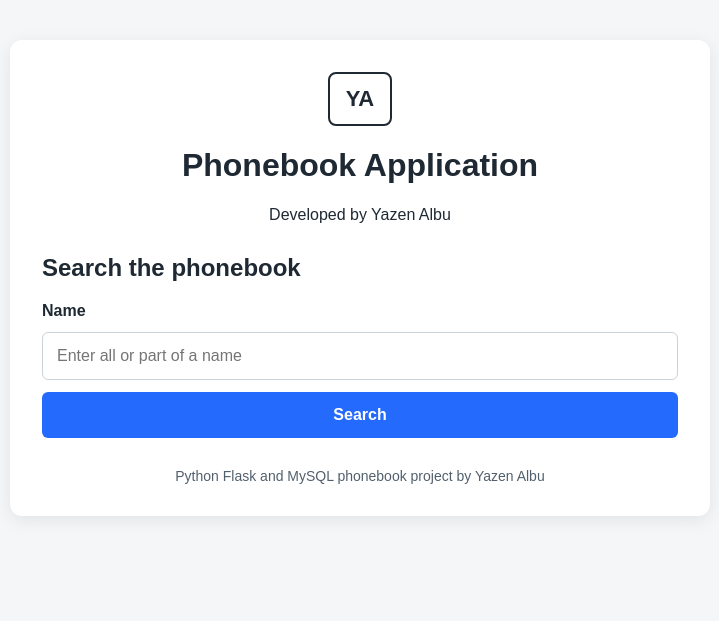
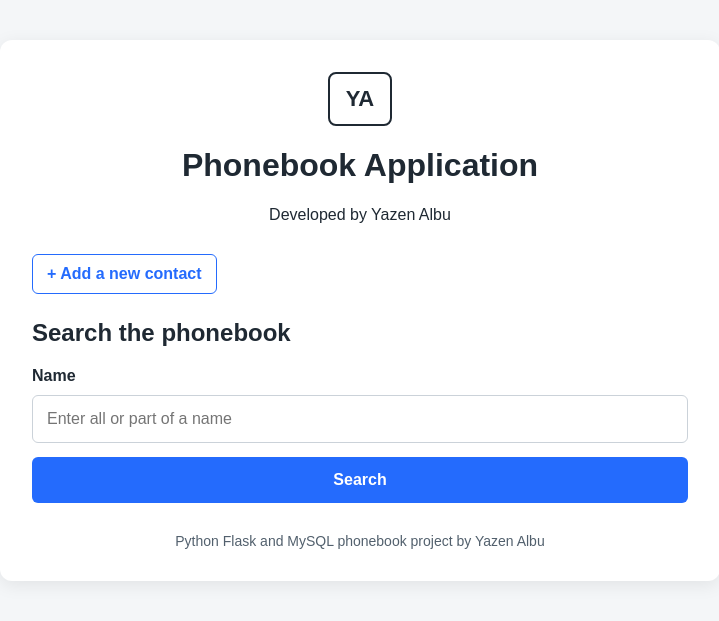
Before and after one commit to yazenAlbu/phonebook-cloudformation-project, a Flask app: page / in a window 1280 px wide. Shown: the top 621 px of the page, without its empty margins (280-999 px from the left). Run offline with Flask 3, Linux system fonts and the light colour scheme.

Commit message:
Add contact update feature

```diff
--- a/app.py
+++ b/app.py
@@ -1,8 +1,17 @@
 import os
+import re
 
 import pymysql
 from dotenv import load_dotenv
-from flask import Flask, render_template, request
+from flask import (
+    Flask,
+    abort,
+    flash,
+    redirect,
+    render_template,
+    request,
+    url_for,
+)
 
 
 # Load variables from the local .env file.
@@ -14,6 +23,11 @@ app = Flask(__name__)
 
 
 # General application settings.
+app.config["SECRET_KEY"] = os.getenv(
+    "APP_SECRET_KEY",
+    "change-this-key-in-production",
+)
+
 DEVELOPER_NAME = os.getenv("DEVELOPER_NAME", "Yazen Albu")
 APP_PORT = int(os.getenv("APP_PORT", "5000"))
 FLASK_DEBUG = os.getenv("FLASK_DEBUG", "false").lower() == "true"
@@ -69,6 +83,106 @@ def find_persons(keyword):
         connection.close()
 
 
+def get_person_by_id(person_id):
+    """Return one phonebook contact by its database ID."""
+    connection = get_db_connection()
+
+    try:
+        with connection.cursor() as cursor:
+            cursor.execute(
+                """
+                SELECT id, name, number
+                FROM phonebook
+                WHERE id = %s;
+                """,
+                (person_id,),
+            )
+
+            record = cursor.fetchone()
+
+            if record is None:
+                return None
+
+            return {
+                "id": record["id"],
+                "name": record["name"].strip().title(),
+                "number": record["number"],
+            }
+    finally:
+        connection.close()
+
+
+def validate_person(name, number):
+    """Validate contact form data and return an error message if invalid."""
+    if not name:
+        return "Please enter the contact name."
+
+    if len(name) > 100:
+        return "The contact name cannot exceed 100 characters."
+
+    if not number:
+        return "Please enter the phone number."
+
+    if len(number) > 30:
+        return "The phone number cannot exceed 30 characters."
+
+    allowed_phone_pattern = r"^[0-9+()\s/-]{5,30}$"
+
+    if not re.fullmatch(allowed_phone_pattern, number):
+        return (
+            "The phone number may contain only numbers, spaces, "
+            "plus signs, brackets, slashes, and hyphens."
+        )
+
+    return None
+
+
+def create_person(name, number):
+    """Insert a new person into the phonebook table."""
+    normalized_name = name.strip().lower()
+    normalized_number = number.strip()
+
+    connection = get_db_connection()
+
+    try:
+        with connection.cursor() as cursor:
+            cursor.execute(
+                """
+                INSERT INTO phonebook (name, number)
+                VALUES (%s, %s);
+                """,
+                (normalized_name, normalized_number),
+            )
+    finally:
+        connection.close()
+
+
+def update_person(person_id, name, number):
+    """Update an existing phonebook contact."""
+    normalized_name = name.strip().lower()
+    normalized_number = number.strip()
+
+    connection = get_db_connection()
+
+    try:
+        with connection.cursor() as cursor:
+            cursor.execute(
+                """
+                UPDATE phonebook
+                SET name = %s,
+                    number = %s
+                WHERE id = %s;
+                """,
+                (
+                    normalized_name,
+                    normalized_number,
+                    person_id,
+                ),
+            )
+    finally:
+        connection.close()
+
+
 @app.route("/", methods=["GET", "POST"])
 def home():
     """Display the search page and process search requests."""
@@ -115,6 +229,155 @@ def home():
     )
 
 
+@app.route("/add", methods=["GET", "POST"])
+def add_contact():
+    """Display the add form and create a new phonebook contact."""
+    person = {
+        "name": "",
+        "number": "",
+    }
+
+    if request.method == "POST":
+        person["name"] = request.form.get("name", "").strip()
+        person["number"] = request.form.get("number", "").strip()
+
+        validation_error = validate_person(
+            person["name"],
+            person["number"],
+        )
+
+        if validation_error:
+            return render_template(
+                "add-update.html",
+                page_title="Add Contact",
+                button_text="Add Contact",
+                person=person,
+                error_message=validation_error,
+                developer_name=DEVELOPER_NAME,
+            ), 400
+
+        try:
+            create_person(
+                person["name"],
+                person["number"],
+            )
+
+        except pymysql.err.IntegrityError:
+            return render_template(
+                "add-update.html",
+                page_title="Add Contact",
+                button_text="Add Contact",
+                person=person,
+                error_message="A contact with this name already exists.",
+                developer_name=DEVELOPER_NAME,
+            ), 409
+
+        except pymysql.MySQLError:
+            app.logger.exception("Adding the contact failed.")
+
+            return render_template(
+                "add-update.html",
+                page_title="Add Contact",
+                button_text="Add Contact",
+                person=person,
+                error_message="The contact could not be added.",
+                developer_name=DEVELOPER_NAME,
+            ), 500
+
+        flash(
+            f"{person['name'].title()} was added successfully.",
+            "success",
+        )
+
+        return redirect(url_for("home"))
+
+    return render_template(
+        "add-update.html",
+        page_title="Add Contact",
+        button_text="Add Contact",
+        person=person,
+        error_message=None,
+        developer_name=DEVELOPER_NAME,
+    )
+
+
+@app.route("/update/<int:person_id>", methods=["GET", "POST"])
+def update_contact(person_id):
+    """Display the update form and update an existing contact."""
+    try:
+        person = get_person_by_id(person_id)
+    except pymysql.MySQLError:
+        app.logger.exception("Loading the contact failed.")
+        abort(500)
+
+    if person is None:
+        abort(404)
+
+    if request.method == "POST":
+        person["name"] = request.form.get("name", "").strip()
+        person["number"] = request.form.get("number", "").strip()
+
+        validation_error = validate_person(
+            person["name"],
+            person["number"],
+        )
+
+        if validation_error:
+            return render_template(
+                "add-update.html",
+                page_title="Update Contact",
+                button_text="Save Changes",
+                person=person,
+                error_message=validation_error,
+                developer_name=DEVELOPER_NAME,
+            ), 400
+
+        try:
+            update_person(
+                person_id,
+                person["name"],
+                person["number"],
+            )
+
+        except pymysql.err.IntegrityError:
+            return render_template(
+                "add-update.html",
+                page_title="Update Contact",
+                button_text="Save Changes",
+                person=person,
+                error_message="A contact with this name already exists.",
+                developer_name=DEVELOPER_NAME,
+            ), 409
+
+        except pymysql.MySQLError:
+            app.logger.exception("Updating the contact failed.")
+
+            return render_template(
+                "add-update.html",
+                page_title="Update Contact",
+                button_text="Save Changes",
+                person=person,
+                error_message="The contact could not be updated.",
+                developer_name=DEVELOPER_NAME,
+            ), 500
+
+        flash(
+            f"{person['name'].title()} was updated successfully.",
+            "success",
+        )
+
+        return redirect(url_for("home"))
+
+    return render_template(
+        "add-update.html",
+        page_title="Update Contact",
+        button_text="Save Changes",
+        person=person,
+        error_message=None,
+        developer_name=DEVELOPER_NAME,
+    )
+
+
 @app.route("/health")
 def health():
     """Return the application health status."""
--- a/templates/index.html
+++ b/templates/index.html
@@ -11,8 +12,12 @@
   <title>Yazen Albu Phonebook</title>
 
   <style>
+    * {
+      box-sizing: border-box;
+    }
+
     body {
-      max-width: 700px;
+      max-width: 760px;
       margin: 0 auto;
       padding: 40px 20px;
       font-family: Arial, sans-serif;
@@ -37,22 +42,44 @@
       padding: 12px 16px;
       border: 2px solid #1f2933;
       border-radius: 8px;
+      font-size: 22px;
       font-weight: bold;
-      font-size: 22px;
+    }
+
+    .navigation {
+      margin-bottom: 25px;
+    }
+
+    .navigation a {
+      display: inline-block;
+      padding: 10px 14px;
+      border: 1px solid #246bfd;
+      border-radius: 6px;
+      color: #246bfd;
+      text-decoration: none;
+      font-weight: bold;
+    }
+
+    .navigation a:hover {
+      background: #eef4ff;
+    }
+
+    label {
+      display: block;
+      margin-top: 18px;
+      font-weight: bold;
     }
 
     input {
-      box-sizing: border-box;
       width: 100%;
       padding: 14px;
-      margin: 12px 0;
+      margin: 10px 0 14px;
       border: 1px solid #cbd2d9;
       border-radius: 6px;
       font-size: 16px;
     }
 
     button {
-      box-sizing: border-box;
       width: 100%;
       padding: 14px;
       border: none;
@@ -107,18 +166,42 @@
 
 <body>
   <main class="container">
+
     <header class="brand">
       <span class="brand-mark">YA</span>
+
       <h1>Phonebook Application</h1>
-      <p>Developed by {{ developer_name }}</p>
+
+      <p>
+        Developed by {{ developer_name }}
+      </p>
     </header>
+
+    <nav class="navigation">
+      <a href="{{ url_for('add_contact') }}">
+        + Add a new contact
+      </a>
+    </nav>
+
+    {% with messages = get_flashed_messages(with_categories=true) %}
+      {% if messages %}
+        {% for category, message in messages %}
+          <p class="message-success">
+            <strong>{{ message }}</strong>
+          </p>
+        {% endfor %}
+      {% endif %}
+    {% endwith %}
 
     <section>
       <h2>Search the phonebook</h2>
 
-      <form action="{{ url_for('home') }}" method="post">
+      <form
+        action="{{ url_for('home') }}"
+        method="post"
+      >
         <label for="name">
-          <strong>Name</strong>
+          Name
         </label>
 
         <input
@@ -138,16 +223,38 @@
       {% endif %}
 
       {% if show_result %}
-        <h2>Results for “{{ searched_keyword }}”</h2>
+        <h2>
+          Results for “{{ searched_keyword }}”
+        </h2>
 
         {% if results %}
           <ul class="result-list">
+
             {% for person in results %}
               <li class="result-item">
-                <strong>{{ person["name"] }}</strong><br>
-                Phone number: {{ person["number"] }}
+
+                <div class="result-name">
+                  <strong>{{ person["name"] }}</strong>
+                </div>
+
+                <div>
+                  Phone number: {{ person["number"] }}
+                </div>
+
+                <div class="result-actions">
+                  <a
+                    href="{{ url_for(
+                      'update_contact',
+                      person_id=person['id']
+                    ) }}"
+                  >
+                    Edit contact
+                  </a>
+                </div>
+
               </li>
             {% endfor %}
+
           </ul>
         {% else %}
           <p class="message-empty">
```
Also changed, not shown: other parts of templates/index.html (+39 -2 lines).
